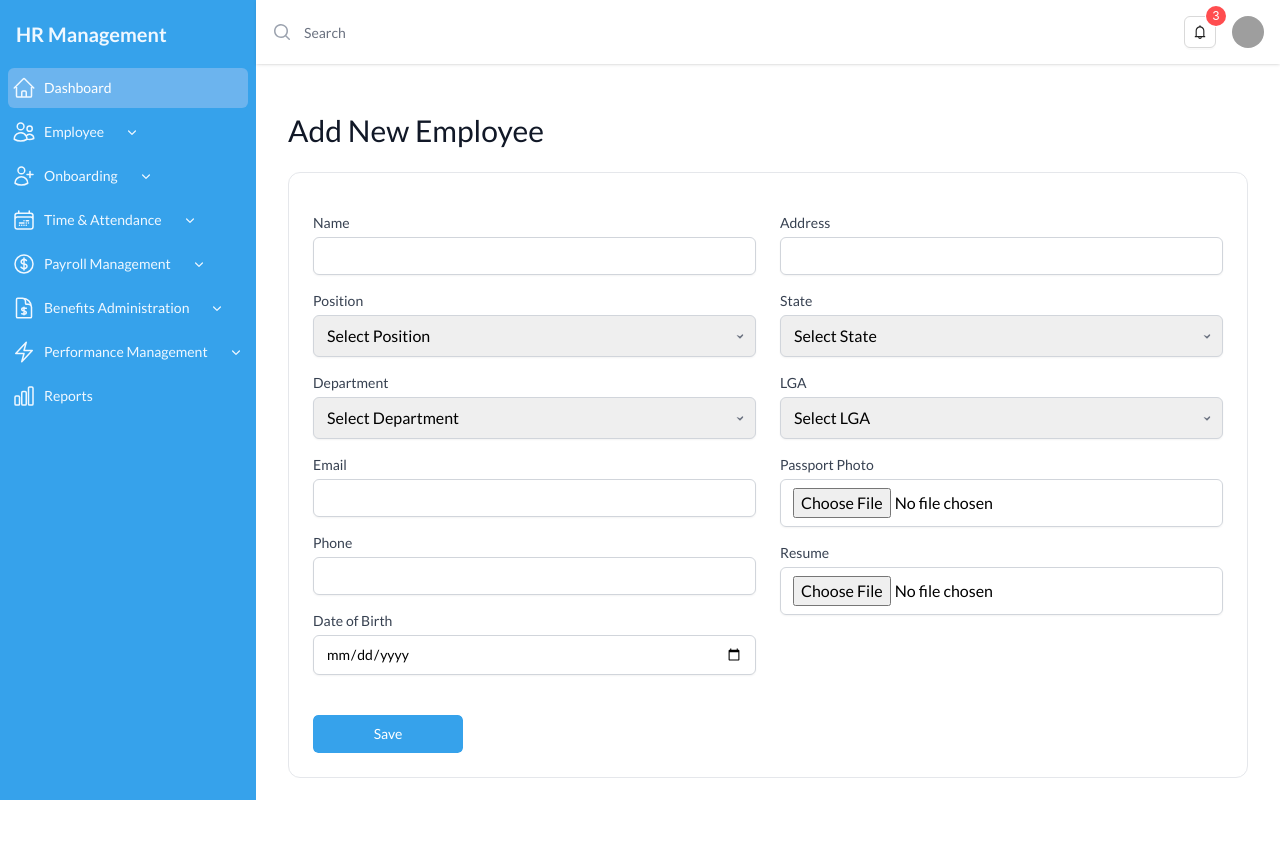
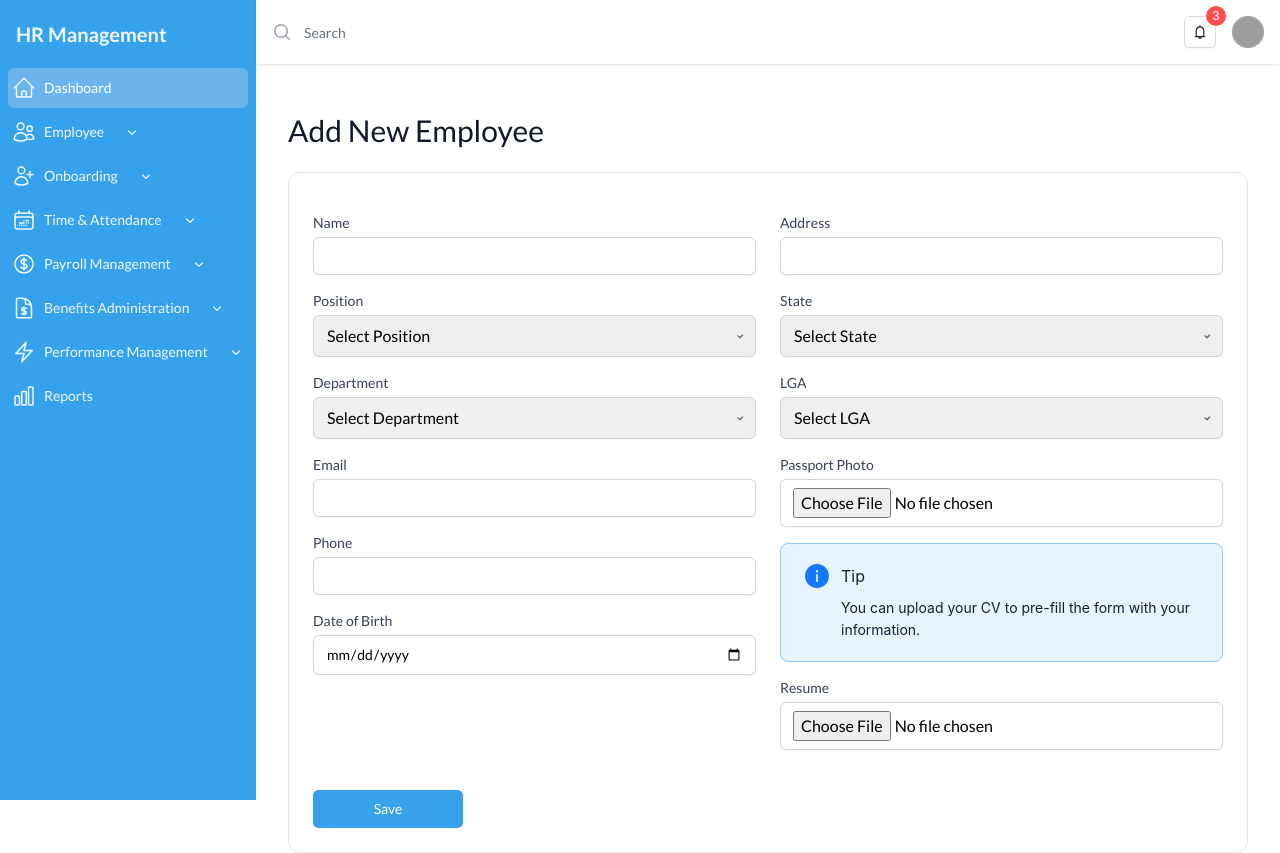
Before and after one commit to joules19/hrmanagement, a React (Vite) app: page /employees/add in a window 1280 px wide. Before the commit the page ends 800 px from the top, so only its background shows below. Built offline with nearby package versions, Linux system fonts and the light colour scheme; grey boxes are pictures that could not be loaded.

Commit message:
added form prefill to add employee

```diff
--- a/package.json
+++ b/package.json
@@ -15,6 +15,7 @@
     "@hookform/resolvers": "^3.9.0",
     "antd": "^5.20.6",
     "autoprefixer": "^10.4.20",
+    "axios": "^1.7.7",
     "bootstrap": "^5.3.3",
     "chart.js": "^4.4.4",
     "clsx": "^2.1.1",
--- a/src/components/forms/EmployeeForm.tsx
+++ b/src/components/forms/EmployeeForm.tsx
@@ -1,4 +1,3 @@
-// EmployeeForm.tsx
 import React, { useState } from "react";
 import { useFormik } from "formik";
 import * as Yup from "yup";
@@ -6,6 +5,9 @@ import InputField from "../ui/InputField";
 import FileInput from "../ui/FileInput";
 import SelectField from "../ui/SelectField";
 import { Button } from "../ui/Button";
+import axios from "axios"; // Axios for making API requests
+import { toast } from "sonner";
+import { Alert } from "antd";
 
 const positions = ["Manager", "Developer", "Designer", "QA", "HR"];
 const departments = ["Engineering", "Marketing", "Sales", "HR"];
@@ -28,6 +30,8 @@ interface Employee {
 
 const EmployeeForm: React.FC = () => {
   const [isLoading, setIsLoading] = useState(false);
+
+  // Formik setup
   const formik = useFormik<Employee>({
     initialValues: {
       name: "",
@@ -59,9 +63,53 @@ const EmployeeForm: React.FC = () => {
     }),
     onSubmit: (values) => {
       console.log("Form submitted:", values);
-      // Add further submission logic here
     },
   });
+
+  // Trigger the API call when resume is uploaded
+  const handleResumeUpload = async (
+    event: React.ChangeEvent<HTMLInputElement>
+  ) => {
+    const file = event.currentTarget.files?.[0];
+    if (file) {
+      formik.setFieldValue("resume", file);
+      setIsLoading(true);
+
+      // Create a form data object
+      const formData = new FormData();
+      formData.append("file", file);
+
+      try {
+        // Call the API endpoint
+        const response = await axios.post(
+          "http://127.0.0.1:8000/api/extract-info/",
+          formData,
+          {
+            headers: {
+              "Content-Type": "multipart/form-data",
+            },
+          }
+        );
+
+        // Assuming the response data contains personal information like name, email, etc.
+        const { name, email, address, phone } = response.data;
+
+        // Populate the form with the extracted data
+        formik.setFieldValue("name", name || "");
+        formik.setFieldValue("email", email || "");
+        formik.setFieldValue("address", address || "");
+        formik.setFieldValue("phone", phone || "");
+
+        toast.success("Employee CV parsed successfully", {
+          duration: 5000,
+        });
+        setIsLoading(false);
+      } catch (error) {
+        console.error("Error uploading resume:", error);
+        setIsLoading(false);
+      }
+    }
+  };
 
   return (
     <form onSubmit={formik.handleSubmit} className="w-full mx-auto">
@@ -154,7 +202,7 @@ const EmployeeForm: React.FC = () => {
             options={states}
             onChange={formik.handleChange}
             onBlur={formik.handleBlur}
-            required
+            // required
             error={formik.touched.state && formik.errors.state}
           />
           <SelectField
@@ -172,16 +220,29 @@ const EmployeeForm: React.FC = () => {
             label="Passport Photo"
             id="passport"
             accept="image/*"
+            onChange={(event) =>
+              formik.setFieldValue("passport", event.currentTarget.files?.[0])
+            }
             required
             error={formik.touched.passport && formik.errors.passport}
+          />
+          <div>
+            <Alert
+              message="Tip"
+              description="You can upload your CV to pre-fill the form with your information."
+              type="info"
+              showIcon
+              className="mb-4"
             />
             <FileInput
               label="Resume"
               id="resume"
               accept=".pdf,.doc,.docx"
+              onChange={handleResumeUpload}
               required
               error={formik.touched.resume && formik.errors.resume}
             />
+          </div>
         </div>
       </div>
       <div className="w-[150px] h-[38px]">
--- a/src/main.tsx
+++ b/src/main.tsx
@@ -3,6 +3,7 @@ import "./index.css";
 import { createBrowserRouter, RouterProvider } from "react-router-dom";
 import React from "react";
 import ReactDOM from "react-dom/client";
+import { Toaster } from "sonner";
 import NotFoundPage from "./pages/NotFoundPage.tsx";
 import { Dashboard } from "./pages/Admin/index.ts";
 import AdminLayout from "./pages/layouts/AdminLayout.tsx";
@@ -121,7 +122,7 @@ const router = createBrowserRouter([
 ReactDOM.createRoot(document.getElementById("root")!).render(
   <React.StrictMode>
     <RouterProvider router={router} />
-
+    <Toaster richColors position="top-right" expand={false} />
     <App />
   </React.StrictMode>
 );
```
Also changed, not shown: 1 other file (tests, documents, lock files or other folders). Lines whose indentation alone changed are shown as unchanged.
